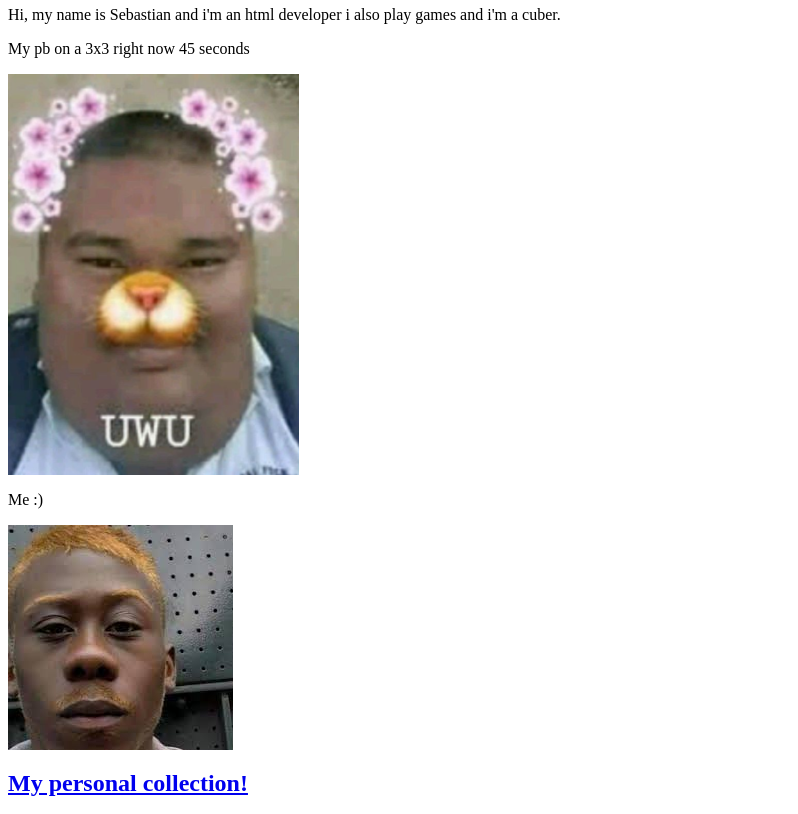
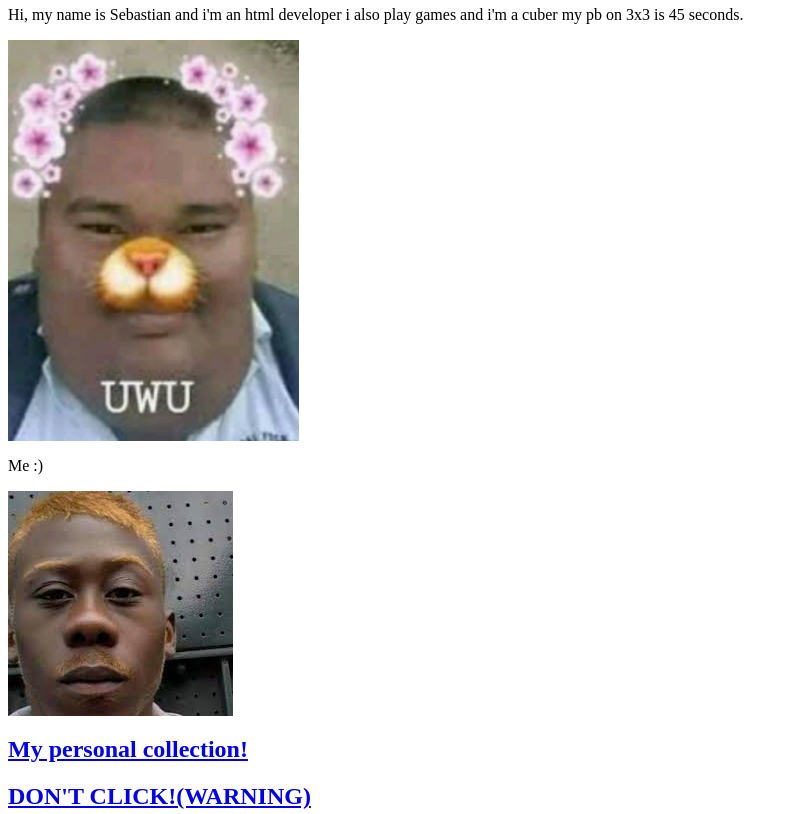
Before and after one commit to spet81/EgirlUwu, a plain HTML site: page index.html in a window 1280 px wide. Shown: the part 60-874 px from the top of the page, without its empty margins (0-798 px from the left). Drawn offline with Linux system fonts and the light colour scheme.

Commit message:
Update index.html

```diff
--- a/index.html
+++ b/index.html
@@ -7,8 +7,7 @@
     </head>
     <body>
         <h1><b>My homepage!</b></h1>
-        <p>Hi, my name is Sebastian and i'm an html developer i also play games and i'm a cuber.</p>
-        <p>My pb on a 3x3 right now 45 seconds</p>
+        <p>Hi, my name is Sebastian and i'm an html developer i also play games and i'm a cuber my pb on 3x3 is 45 seconds.</p>
         <img src="assets/img/uwu.jpg"><p>Me :)</p>
         <a href="assets/img/lol.pdf" download>
             <img src="assets/img/ginger.jpeg" alt="Farlige papirer!">
```
